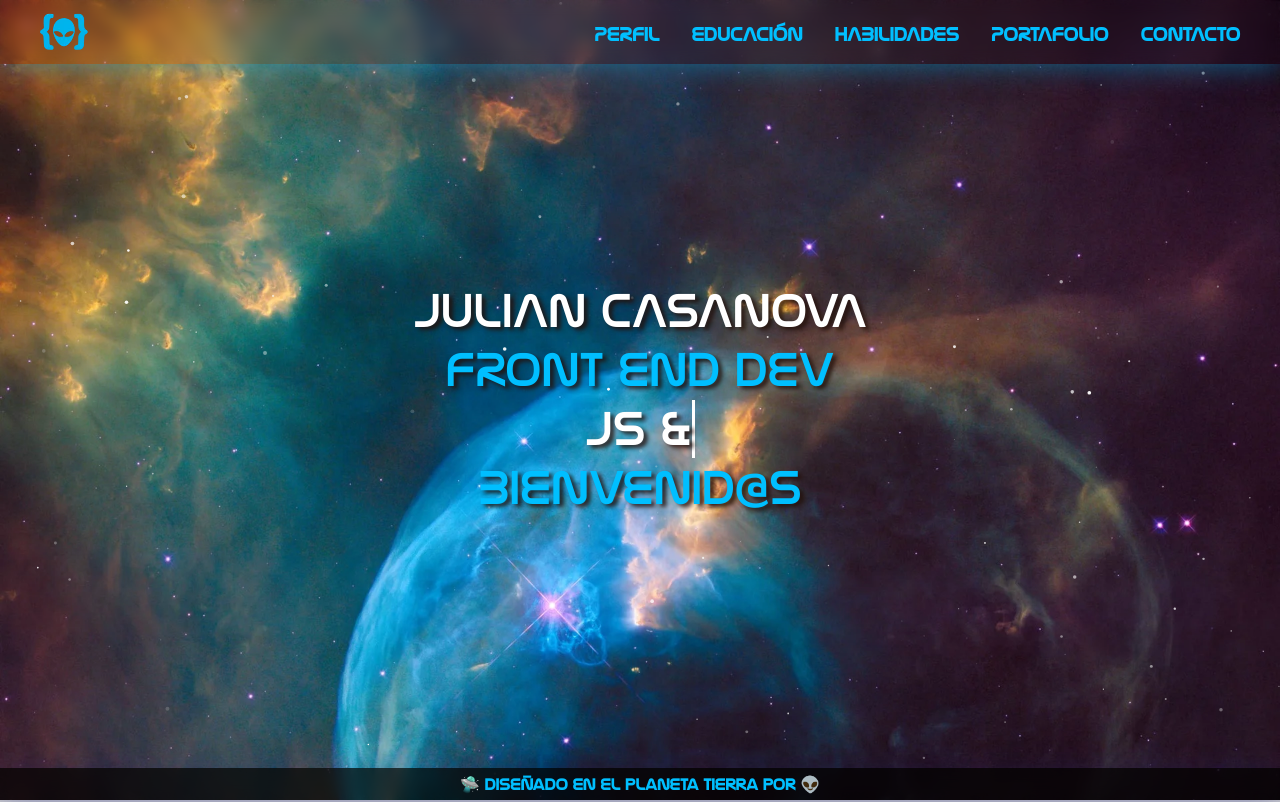
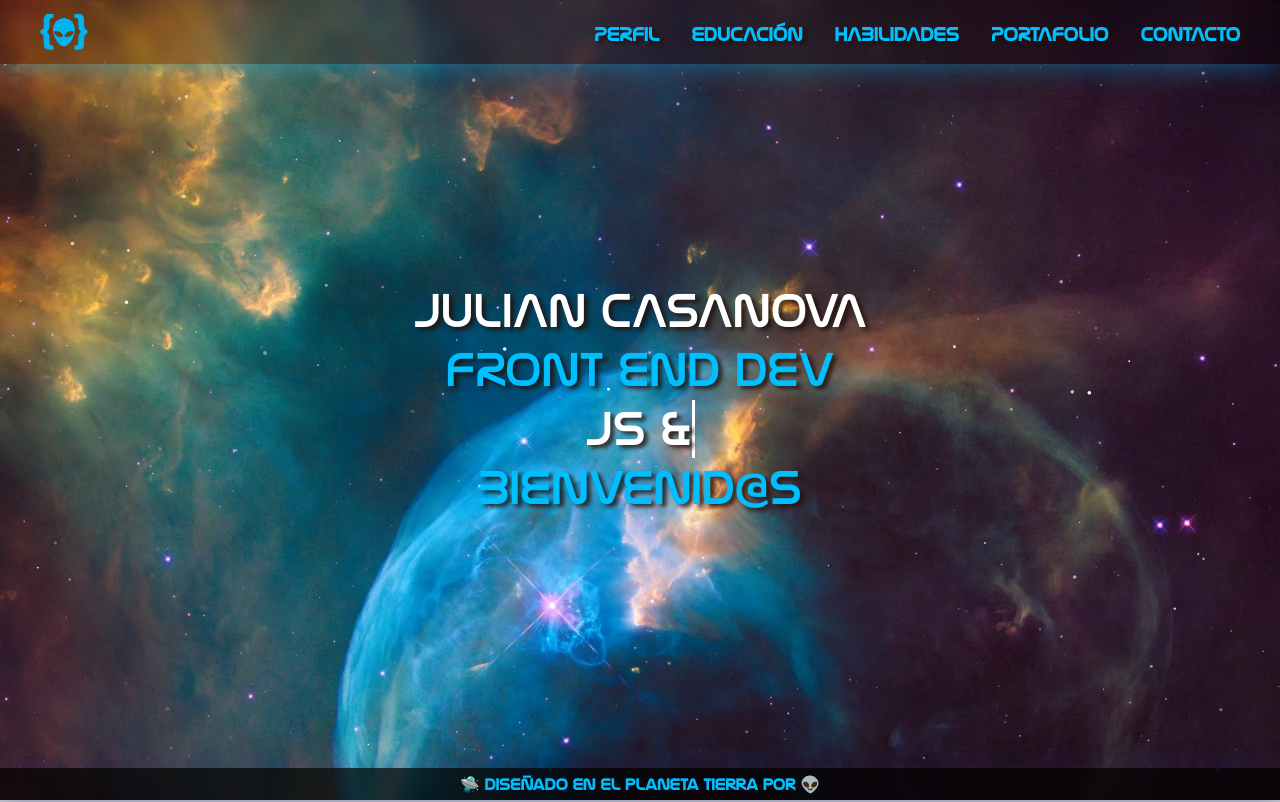
Before and after one commit to Alientradev/Al13n-CV, a plain HTML site: page index.html in a window 1280 px wide. Shown: the top 802 px of the page. Drawn offline with nearby package versions, Linux system fonts and the light colour scheme; a web font is replaced by a local one.

Commit message:
Update styles.css

```diff
--- a/CSS/styles.css
+++ b/CSS/styles.css
@@ -211,6 +211,7 @@ body::-webkit-scrollbar-thumb {
     font-weight: bold;
     text-align: center;
     color: var(--first-color);
+    text-shadow: var(--text-Shadow);
 }
 
 .menu a:hover {
@@ -268,7 +269,7 @@ body::-webkit-scrollbar-thumb {
 /* ---------------------------------------------- Header CSS---------------------------------------------- */
 
 .header {
-    background: rgba(0, 0, 0, 0);
+    background: rgba(0, 0, 0, 0.192);
     box-shadow: 0 0px 30px 0 rgba(0, 191, 255, 0.50);
     backdrop-filter: blur(7.0px);
     -webkit-backdrop-filter: blur(5.0px);
```
